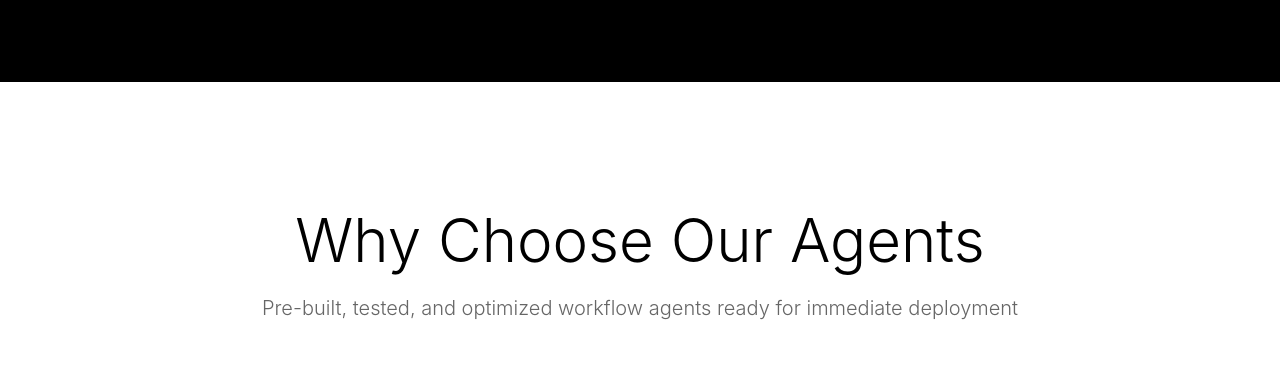
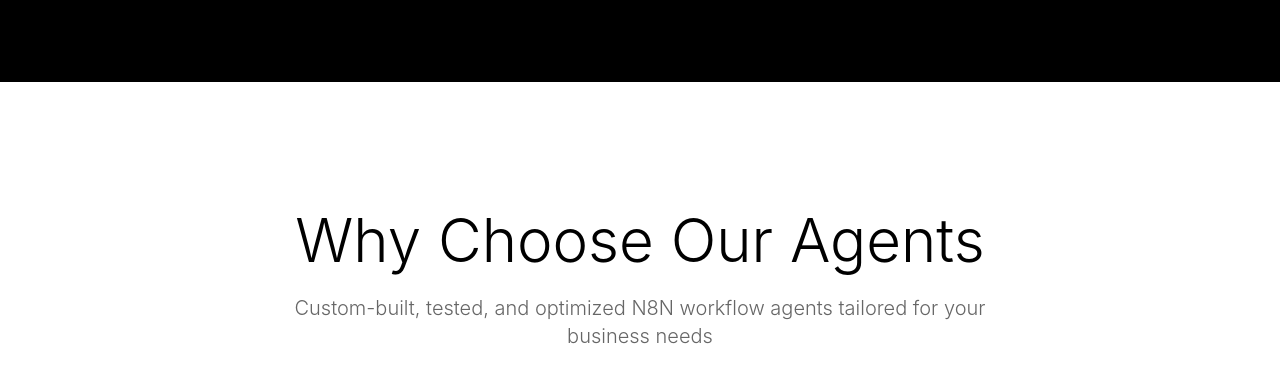
Before and after one commit to khalidumar29/landing-page-nutshellbytes, a Next.js app: page /n8n in a window 1280 px wide. Shown: the part 1296-1678 px from the top of the page. Built offline with nearby package versions, Linux system fonts and the light colour scheme.

Commit message:
feat(n8n): Step 4 - Update features section to emphasize custom solutions

```diff
--- a/src/app/n8n/page.tsx
+++ b/src/app/n8n/page.tsx
@@ -573,8 +573,7 @@
               Why Choose Our Agents
             </h2>
             <p className='text-xl text-black/60 max-w-3xl mx-auto font-light'>
-              Pre-built, tested, and optimized workflow agents ready for
-              immediate deployment
+              Custom-built, tested, and optimized N8N workflow agents tailored for your business needs
             </p>
           </div>
 
```
